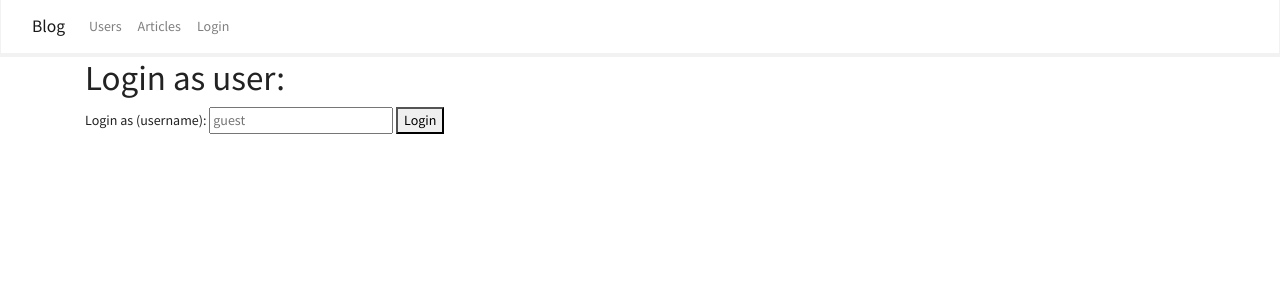
After one commit to Nikolrusik/blog, a Flask app: page /auth/login/ in a window 1280 px wide. The commit adds this page. Shown: the top 300 px of the page. Run offline with Flask 3, Linux system fonts and the light colour scheme; some libraries are stand-ins or nearby versions.

Commit message:
Added requirements.txt file, added view and template for authorization

```diff
--- a/blog/app.py
+++ b/blog/app.py
@@ -3,6 +3,7 @@ from blog.views.users import users_app
 from blog.views.articles import articles_app
 from blog.models.database import db
 from blog import commands
+from blog.views.auth import auth_app, login_manager
 
 app = Flask(__name__)
 
@@ -11,12 +12,14 @@ app = Flask(__name__)
 app.config['SQLALCHEMY_DATABASE_URI'] = 'sqlite:///db.sqlite'
 app.config['SQLACHEMY_TRACK_MODIFICATIONS'] = False
 db.init_app(app)
+login_manager.init_app(app)
 app.cli.add_command(commands.init_db)
 app.cli.add_command(commands.create_users)
 
 # Blueprints
 app.register_blueprint(users_app, url_prefix="/users")
 app.register_blueprint(articles_app, url_prefix="/articles")
+app.register_blueprint(auth_app, url_prefix="/auth")
 
 
 # Views
--- a/blog/commands.py
+++ b/blog/commands.py
@@ -18,7 +18,7 @@ def create_users():
     flask create-users
     > done! created users: <User #1 'admin'> <User #2 'james'>
     """
-    from blog.models import User
+    from blog.models.user import User
     admin = User(username='admin', is_staff=True)
     james = User(username='james')
 
--- a/blog/models/__init__.py
+++ b/blog/models/__init__.py
@@ -1,5 +1 @@
-from blog.models.user import User
-
-_all__ = [
-    'User,'
-]
+# from blog.models.user import User
--- /dev/null
+++ b/blog/templates/auth/login.html
@@ -0,0 +1,23 @@
+{% extends 'base.html' %}
+{% block title %}
+Login as
+{% endblock %}
+{% block body %}
+<h1>Login as user:</h1>
+{% if error %}
+<div class="alert alert-danger" role="alert">
+{{ error }}
+</div>
+{% endif %}
+<form method="post">
+<label for="input-username">Login as (username):</label>
+<input
+id="input-username"
+type="text"
+name="username"
+placeholder="guest"
+required
+>
+<button type="submit">Login</button>
+</form>
+{% endblock %}
--- a/blog/templates/base.html
+++ b/blog/templates/base.html
@@ -36,6 +36,18 @@ class="nav-link {% if request.endpoint == endpoint -%}active{%- endif %}"
 {{ label }}
 </a>
 {% endfor %}
+<div class="navbar-nav ms-auto">
+{% if current_user.is_authenticated %}
+<a class="nav-link" href="{{ url_for('logout') }}">Logout</a>
+{% else %}
+<a href="{{ url_for('auth_app.login') }}"
+class="nav-link {% if request.endpoint == 'login' -%}active{%- endif %}">
+Login
+</a>
+{% endif %}
+</div>
+
+
 </div>
 </div>
 </div>
--- /dev/null
+++ b/blog/views/auth.py
@@ -0,0 +1,52 @@
+from flask import Blueprint, render_template, request, redirect, url_for
+from flask_login import LoginManager, login_user, logout_user, login_required
+
+from blog.models.user import User
+
+auth_app = Blueprint("auth_app", __name__)
+
+login_manager = LoginManager()
+login_manager.login_view = "auth_app.login"
+
+@login_manager.user_loader
+def load_user(user_id):
+    return User.query.filter_by(id=user_id).one_or_none()
+
+@login_manager.unauthorized_handler
+def unauthorized():
+    return redirect(url_for("auth_app.login"))
+
+
+
+# View
+@auth_app.route('/login/', methods=['GET', 'POST'], endpoint="login")
+def login():
+    if request.method == 'GET':
+        return render_template("auth/login.html")
+
+    username = request.form.get('username')
+    if not username:
+        return render_template("auth/login.html", errors="username not passed")
+
+    user = User.query.filter_by(username=username).one_or_none()
+    if user is None:
+        return render_template("auth/login.html", error=f"no user {username}")
+
+    login_user(user)
+    return redirect(url_for("index"))
+
+@auth_app.route('/logout/', endpoint="logout")
+@login_required
+def logout():
+    logout_user()
+    return redirect(url_for("index"))
+
+@auth_app.route('/secret/')
+@login_required
+def secret_view():
+    return 'Super secret view'
+
+__all__ = [
+"login_manager",
+"auth_app",
+]
--- a/blog/views/users.py
+++ b/blog/views/users.py
@@ -1,6 +1,6 @@
 from flask import Blueprint, render_template
 from werkzeug.exceptions import NotFound
-from blog.models import User
+from blog.models.user import User
 
 users_app = Blueprint('users_app', __name__)
 
@@ -11,7 +11,7 @@ def users_list():
 
 @users_app.route("/<int:user_id>/", endpoint="details")
 def user_details(user_id: int):
-    user = User.query.filter_id(id=user_id).one_or_none()
+    user = User.query.filter_by(id=user_id).one_or_none()
     if user is None:
         raise NotFound(f"User #{user_id} doesn`t exist!")
     return render_template('users/details.html', user=user)
```
Also changed, not shown: blog/templates/index.html (+6 -1 lines), requirements.txt (added, +12 -0 lines).
